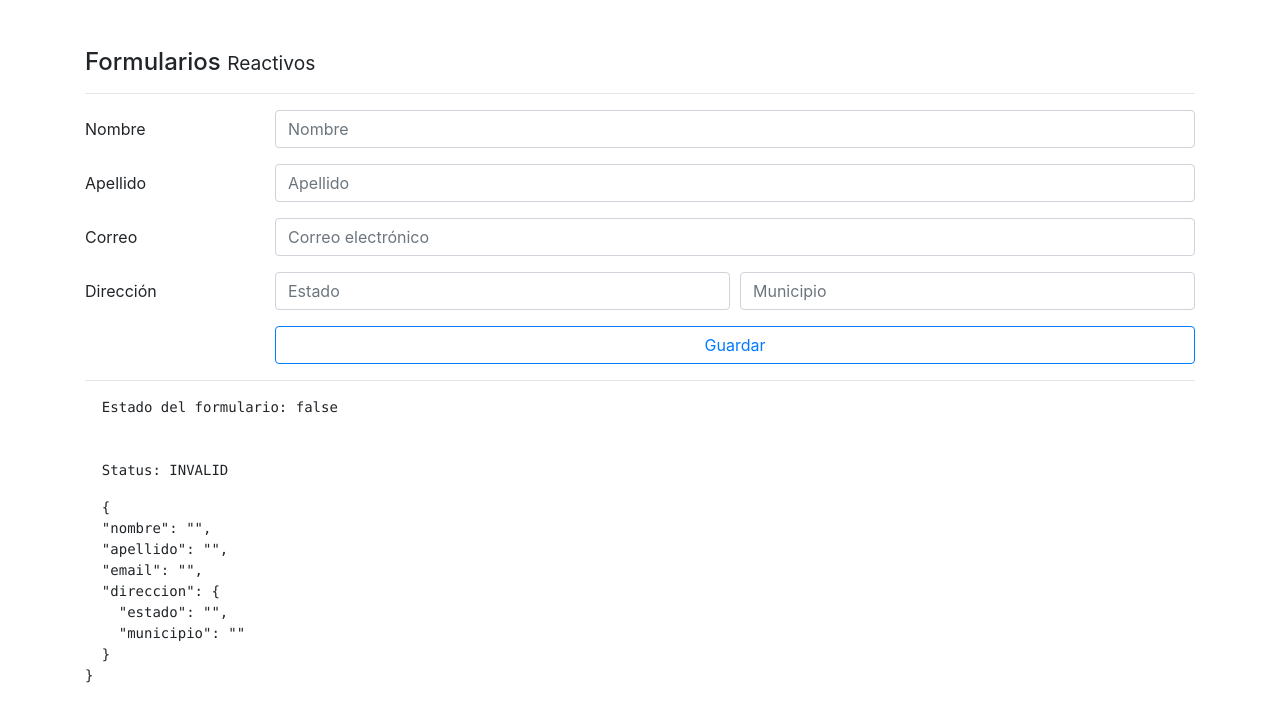
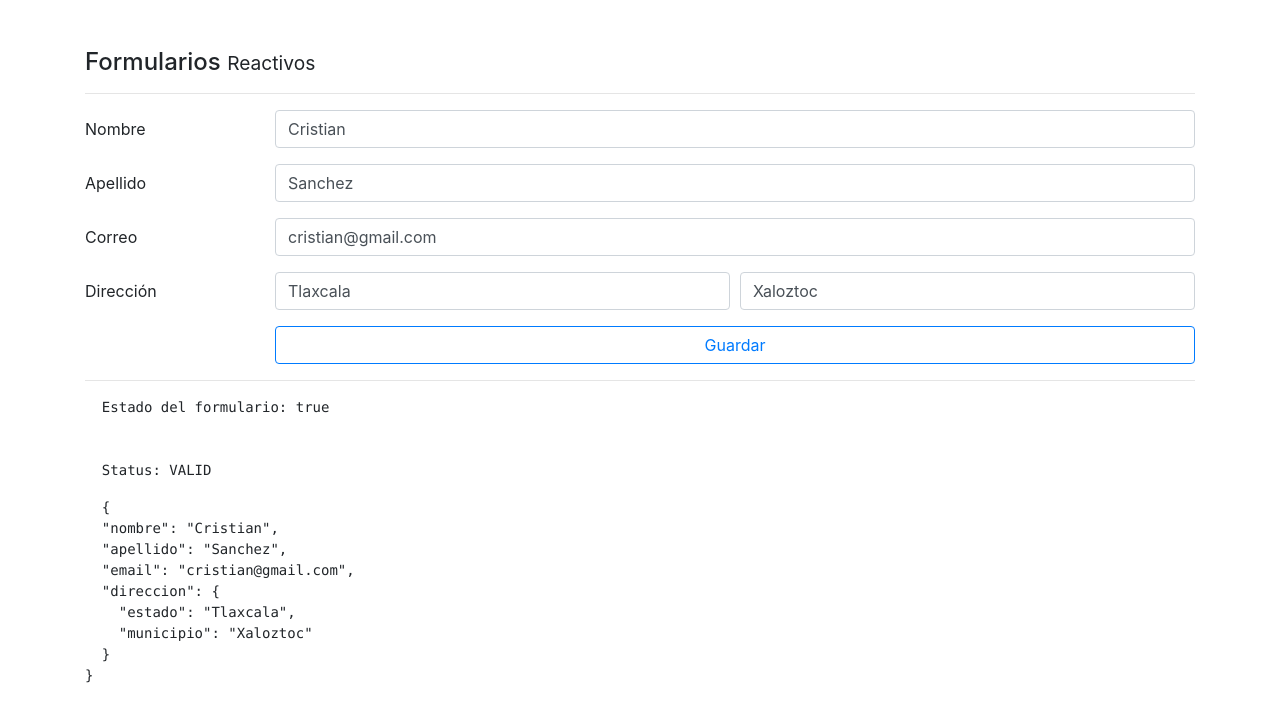
Before and after one commit to Cristian-byte/formularios, an Angular app: page /reactivo in a window 1280 px wide. Shown: the top 722 px of the page. Built offline with nearby package versions, Linux system fonts and the light colour scheme.

Commit message:
Reactivo Reset y Carga Inicial

```diff
--- a/src/app/pages/reactive/reactive.component.html
+++ b/src/app/pages/reactive/reactive.component.html
@@ -14,7 +14,7 @@
                formControlName="nombre"
                [class.is-invalid]="nombreNoValido">
         <small *ngIf="nombreNoValido" class="text-danger">
-          Ingrese Nombre (Minimo 5 letras)
+          Ingrese Nombre (Minimo 4 letras)
         </small>
       </div>
     </div>
@@ -29,7 +29,7 @@
                formControlName="apellido"
                [class.is-invalid]="apellidoNoValido">
         <small *ngIf="apellidoNoValido" class="text-danger">
-          Ingrese Apellido (Minimo 5 letras)
+          Ingrese Apellido (Minimo 4 letras)
         </small>
       </div>
     </div>
--- a/src/app/pages/reactive/reactive.component.ts
+++ b/src/app/pages/reactive/reactive.component.ts
@@ -12,6 +12,7 @@ export class ReactiveComponent implements OnInit {
 
   constructor( private fb: FormBuilder ) {
     this.crearFormulario();
+    this.cargarDataAlFormulario();
    }
 
   ngOnInit(): void {
@@ -36,13 +37,27 @@ export class ReactiveComponent implements OnInit {
 
   crearFormulario() {
     this.forma = this.fb.group({
-      nombre   : ['', [ Validators.required, Validators.minLength(5) ] ],
+      nombre   : ['', [ Validators.required, Validators.minLength(4) ] ],
       apellido : ['',   Validators.required],
       email    : ['', [Validators.required, Validators.email ] ],
       direccion: this.fb.group({
         estado   : ['', Validators.required],
         municipio: ['', Validators.required],
       })
+    });
+  }
+
+  cargarDataAlFormulario() {
+
+    //this.forma.setValue({
+      this.forma.reset({
+      nombre: 'Cristian',
+      apellido: 'Sanchez',
+      email: 'cristian@gmail.com',
+      direccion: {
+        estado: 'Tlaxcala',
+        municipio: 'Xaloztoc'
+      }
     });
   }
 
@@ -60,6 +75,11 @@ export class ReactiveComponent implements OnInit {
         }
       });
     }
+
+    //Posteo de información
+    this.forma.reset({
+
+    });
   }
 
 }
--- a/src/app/pages/template/template.component.html
+++ b/src/app/pages/template/template.component.html
@@ -15,10 +15,10 @@
                [ngModel]="usuario.nombre"
                placeholder="Nombre"
                required
-               minlength="5"
+               minlength="4"
                #nombre="ngModel">
         <small *ngIf="nombre.invalid && nombre.touched"
-               class="form-text text-danger">Ingrese Nombre (Minimo 5 letras)</small>
+               class="form-text text-danger">Ingrese Nombre (Minimo 4 letras)</small>
       </div>
     </div>
 
@@ -33,10 +33,10 @@
                [ngModel]="usuario.apellido"
                placeholder="Apellido"
                required
-               minlength="5"
+               minlength="4"
                #apellido="ngModel">
         <small *ngIf="apellido.invalid && apellido.touched"
-               class="form-text text-danger">Ingrese Apellido (Minimo 5 letras)</small>
+               class="form-text text-danger">Ingrese Apellido (Minimo 4 letras)</small>
       </div>
     </div>
 
```
